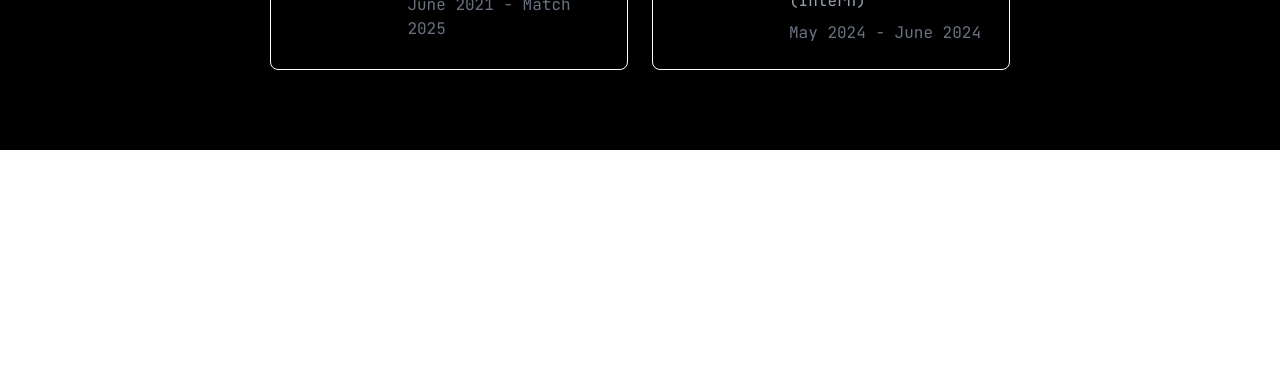
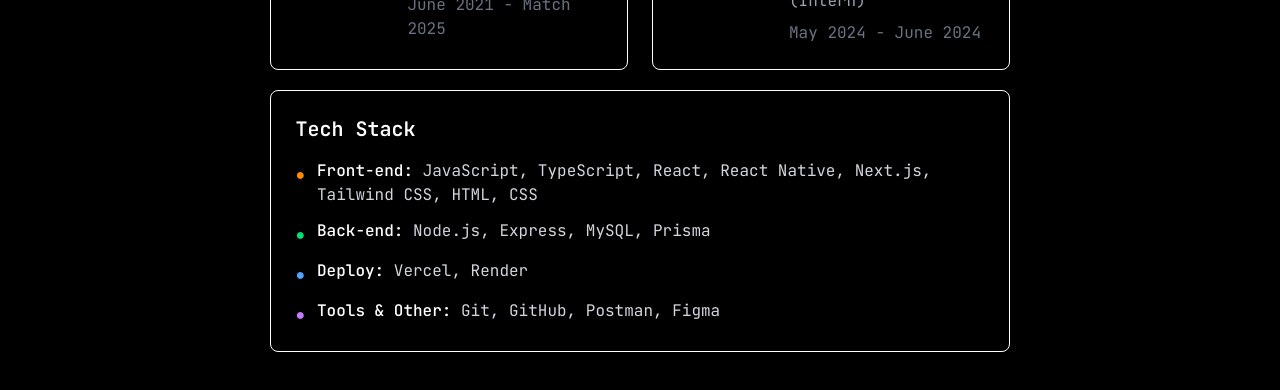
Before and after one commit to pramebt/bd-portfolio, a Next.js app: page / in a window 1280 px wide. Shown: the part 1558-1948 px from the top of the page. Before the commit the page ends 1708 px from the top, so only its background shows below. Built offline with nearby package versions, Linux system fonts and the light colour scheme.

Commit message:
cardtechstack

```diff
--- /dev/null
+++ b/src/components/CardTechstack.tsx
@@ -0,0 +1,66 @@
+"use client"
+import React from 'react'
+import { useEffect } from "react";
+import AOS from "aos";
+import "aos/dist/aos.css";
+const CardTechstack = () => {
+    useEffect(() => {
+            AOS.init({ duration: 800, once: true });
+          }, []);
+  return (
+    <div className="grid gid-cols-1 gap-6 px-4">
+          <div
+          data-aos="fade-up"
+          data-aos-once="false"
+          className="mt-5 border border-white bg-black rounded-lg shadow-md p-6 flex flex-col space-y-4">
+        <h1 className="text-white text-xl font-semibold">Tech Stack</h1>
+
+            <ul className="space-y-3">
+              <li className="flex items-start space-x-3">
+                <span className="mt-1 text-orange-400">●</span>
+                <div>
+                  <span className="text-white font-medium">Front-end:</span>
+                  <span className="text-gray-300">
+                    {" "}
+                    JavaScript, TypeScript, React, React Native, Next.js,
+                    Tailwind CSS, HTML, CSS
+                  </span>
+                </div>
+              </li>
+
+              <li className="flex items-start space-x-3">
+                <span className="mt-1 text-green-400">●</span>
+                <div>
+                  <span className="text-white font-medium">Back-end:</span>
+                  <span className="text-gray-300">
+                    {" "}
+                    Node.js, Express, MySQL, Prisma
+                  </span>
+                </div>
+              </li>
+
+              <li className="flex items-start space-x-3">
+                <span className="mt-1 text-blue-400">●</span>
+                <div>
+                  <span className="text-white font-medium">Deploy:</span>
+                  <span className="text-gray-300"> Vercel, Render</span>
+                </div>
+              </li>
+
+              <li className="flex items-start space-x-3">
+                <span className="mt-1 text-purple-400">●</span>
+                <div>
+                  <span className="text-white font-medium">Tools & Other:</span>
+                  <span className="text-gray-300">
+                    {" "}
+                    Git, GitHub, Postman, Figma
+                  </span>
+                </div>
+              </li>
+            </ul>
+          </div>
+        </div>
+  )
+}
+
+export default CardTechstack
--- a/src/page/About.tsx
+++ b/src/page/About.tsx
@@ -6,7 +6,7 @@
 import "aos/dist/aos.css";
 import Image from "next/image";
 import CardDetail from "@/components/CardDetail";
-
+import CardTechstack from "@/components/CardTechstack";
 
 const About = () => {
   useEffect(() => {
@@ -58,10 +58,10 @@
 
       {/* show section */}
       <div className="bg-black/70 w-full mx-h-auto mt-10 py-7 px-3 md:px-10 md:py-10 rounded-2xl">
-          <CardDetail/>
-        </div>
+        <CardDetail />
+        <CardTechstack/>
       </div>
-
+    </div>
   );
 };
 
```
